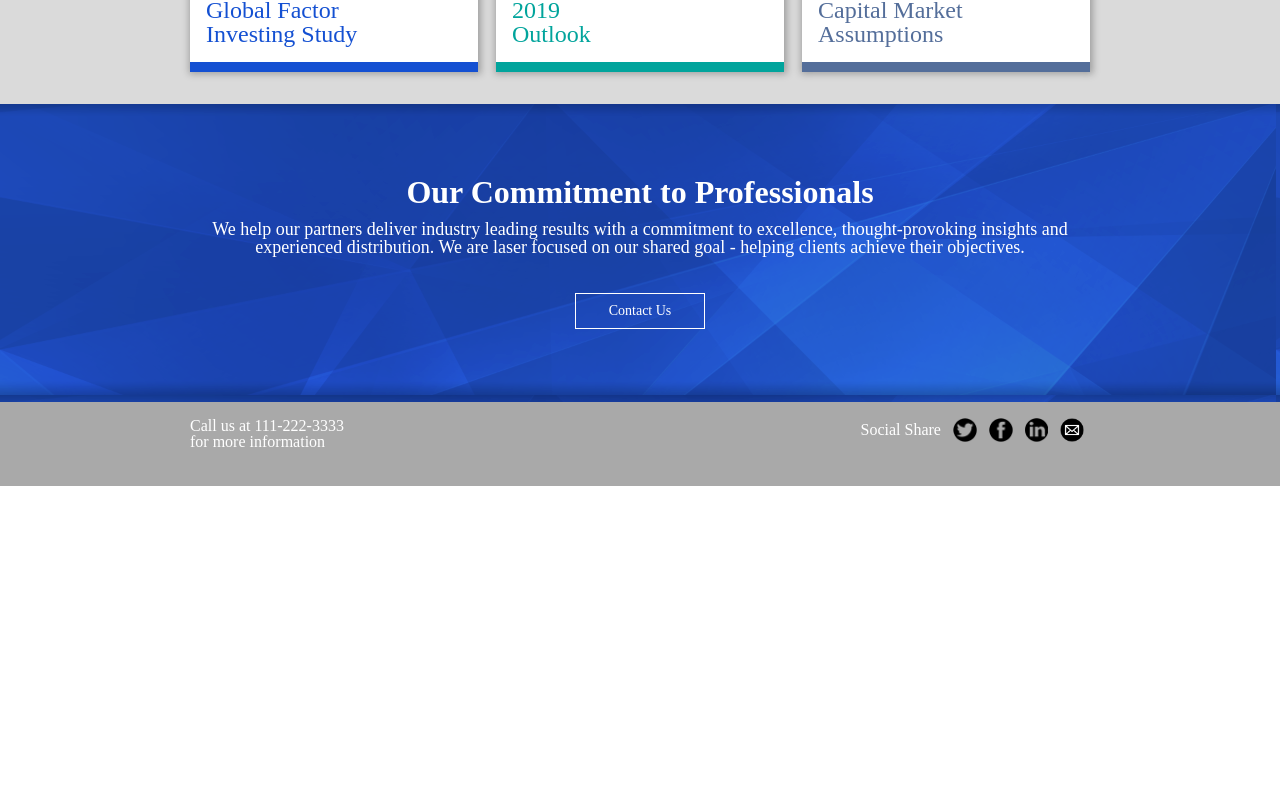
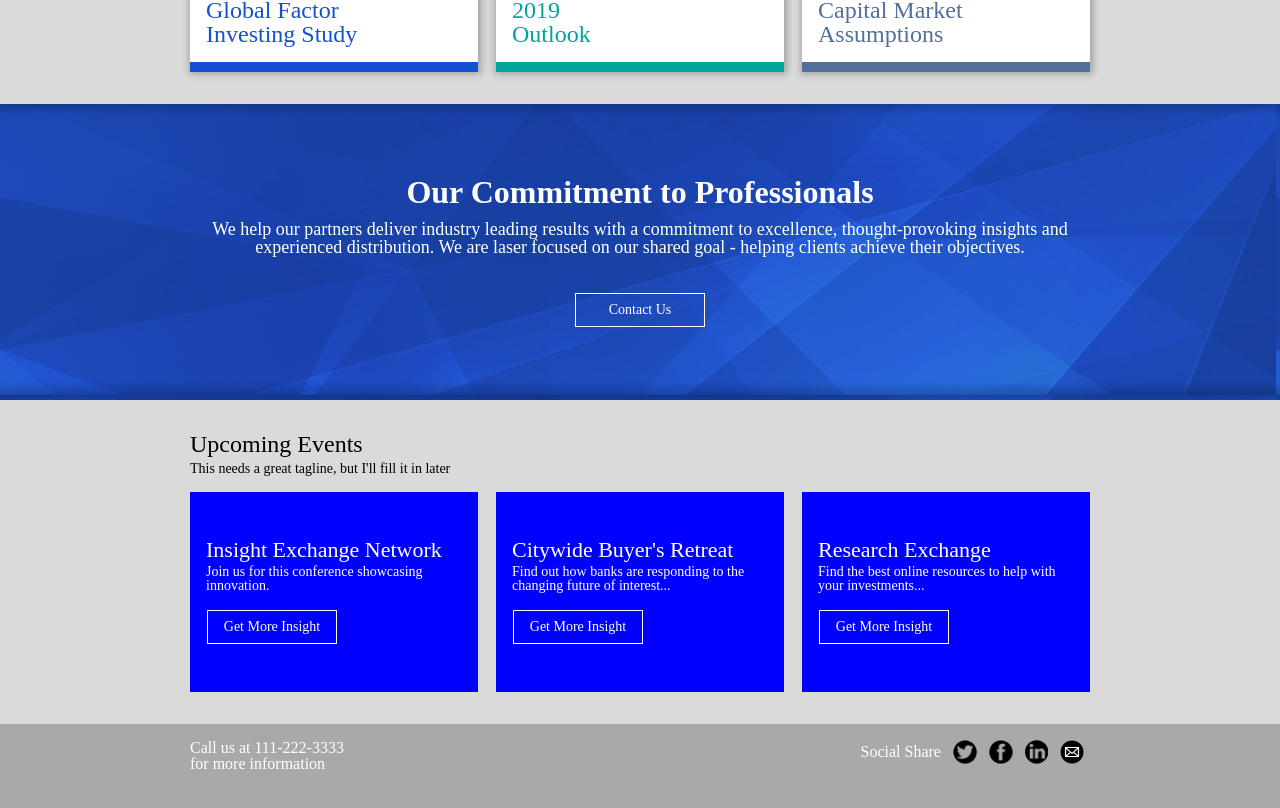
Before and after one commit to chasfricke/crescendo-sa-option2, a React (Create React App) app: page / in a window 1280 px wide. Shown: the part 835-1643 px from the top of the page. Before the commit the page ends 1321 px from the top, so only its background shows below. Built offline with nearby package versions, Linux system fonts and the light colour scheme.

Commit message:
styling EventCard component

```diff
--- a/src/App.js
+++ b/src/App.js
@@ -4,6 +4,7 @@ import Hero from "./components/Hero.js";
 import Footer from "./components/Footer.js";
 import Insights from "./components/Insights.js";
 import CTASection from "./components/CTASection";
+import Events from "./components/Events";
 
 function App() {
   return (
@@ -12,6 +13,7 @@ function App() {
       <Hero />
       <Insights />
       <CTASection />
+      <Events />
       <Footer />
     </>
   );
--- /dev/null
+++ b/src/components/Events.js
@@ -0,0 +1,29 @@
+import React, { Component } from "react";
+import CardSection from "./CardSection.js";
+import EventCard from "./cards/EventCard";
+
+class Events extends Component {
+  render() {
+    return (
+      <CardSection
+        title="Upcoming Events"
+        subTitle="This needs a great tagline, but I'll fill it in later"
+      >
+        <EventCard
+          title="Insight Exchange Network"
+          subTitle="Join us for this conference showcasing innovation."
+        />
+        <EventCard
+          title="Citywide Buyer's Retreat"
+          subTitle="Find out how banks are responding to the changing future of interest..."
+        />
+        <EventCard
+          title="Research Exchange"
+          subTitle="Find the best online resources to help with your investments..."
+        />
+      </CardSection>
+    );
+  }
+}
+
+export default Events;
--- a/src/components/OutlineButton.js
+++ b/src/components/OutlineButton.js
@@ -2,10 +2,16 @@ import React, { Component } from "react";
 import styled from "styled-components";
 
 const Border = styled.div`
+  display: flex;
+  flex-direction: row;
+  justify-content: center;
+  align-content: center;
+  align-items: center;
   border: solid 1px white;
   margin: 1px;
+  width: fit-content;
   min-width: 100px;
-  padding: 10px 14px;
+  padding: 9px 14px;
   cursor: pointer;
   :hover {
     border: solid 2px white;
@@ -13,8 +19,9 @@ const Border = styled.div`
   }
 `;
 
-const Label = styled.p`
+const Label = styled.span`
   font-size: 14px;
+  color: white;
 `;
 
 class OutlineButton extends Component {
--- /dev/null
+++ b/src/components/cards/EventCard.js
@@ -0,0 +1,41 @@
+import React, { Component } from "react";
+import styled from "styled-components";
+import OutlineButton from "../OutlineButton.js";
+
+const Card = styled.div`
+  display: flex;
+  flex-direction: column;
+  justify-content: center;
+  align-content: center;
+  align-items: flex-start;
+  height: 200px;
+  width: 288px;
+  background: blue;
+  padding: 16px;
+  box-sizing: border-box;
+  color: white;
+`;
+
+const Title = styled.h4`
+  font-size: 22px;
+  margin-bottom: -2px;
+`;
+
+const SubTitle = styled.p`
+  margin-bottom: 6px;
+  font-size: 10px;
+`;
+
+class EventCard extends Component {
+  render() {
+    return (
+      <Card>
+        <Title>{this.props.title}</Title>
+        <SubTitle>{this.props.subTitle}</SubTitle>
+        <OutlineButton label="Get More Insight" />
+      </Card>
+    );
+  }
+}
+
+export default EventCard;
```
